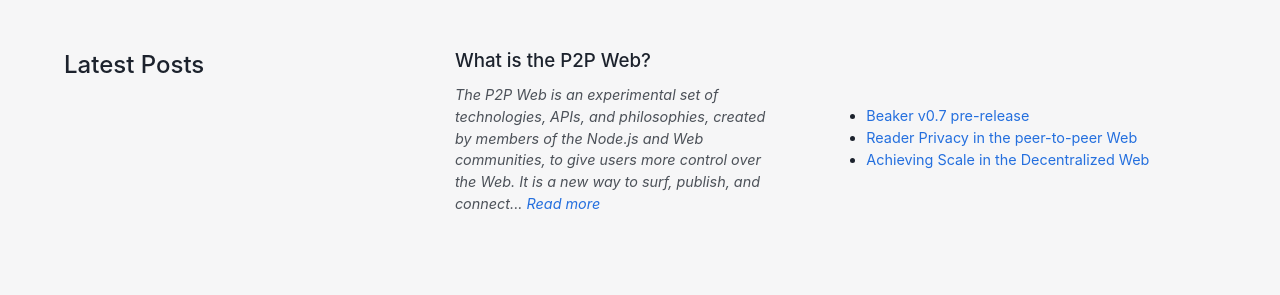
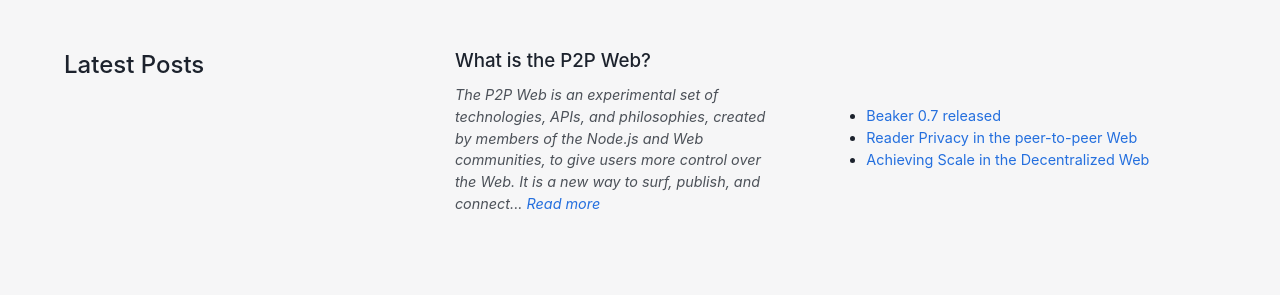
Before and after one commit to beakerbrowser/beakerbrowser.com, a Jekyll site: the page built from index.html, in a window 1280 px wide and 900 px high, scrolled down 3064 px. Shown: the part 153-448 px from the top of the window. Built offline with Jekyll 4.4.1, drawn with Linux system fonts in a browser that asks for light colours.

Commit message:
Update release note links

```diff
--- a/index.html
+++ b/index.html
@@ -249,8 +249,8 @@
       </div>
       <ul class="posts__list">
         <li>
-          <a href="https://groups.google.com/forum/#!topic/beaker-browser/zDRrk194bbM">
-            Beaker v0.7 pre-release
+          <a href="https://github.com/beakerbrowser/beaker/releases/tag/0.7.0">
+            Beaker 0.7 released
           </a>
         </li>
         <li>
```
Also changed, not shown: _docs/index.md (+2 -1 lines).
